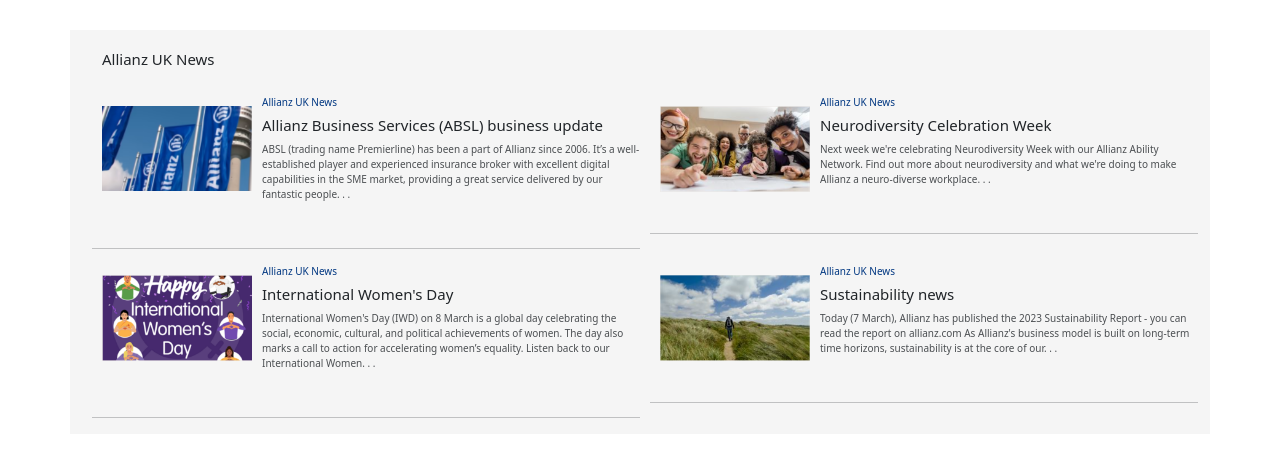
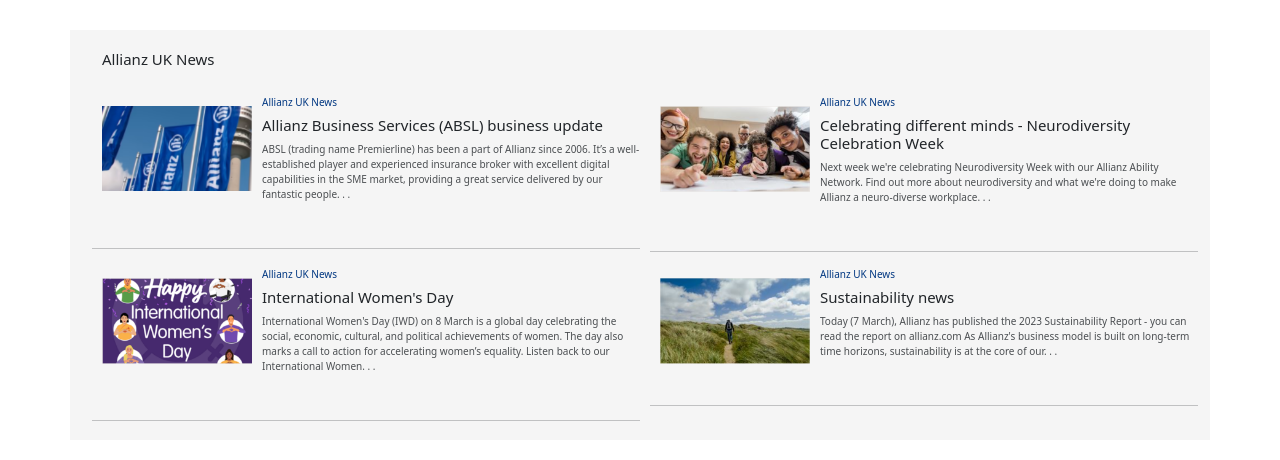
Before and after one commit to PurpleRazor/Accessible-Allianz-Personal, a plain HTML site: page index.html in a window 1280 px wide. Drawn offline with nearby package versions, Linux system fonts and the light colour scheme.

Commit message:
Update index.html

```diff
--- a/index.html
+++ b/index.html
@@ -41,7 +41,9 @@
           <div class="article">
             <img class="image" src="Images/Neurodiversity.png" alt="" />
             <h3>Allianz UK News</h3>
-            <h1>Neurodiversity Celebration Week</h1>
+            <h1>
+              Celebrating different minds - Neurodiversity Celebration Week
+            </h1>
             <p>
               Next week we're celebrating Neurodiversity Week with our Allianz
               Ability Network. Find out more about neurodiversity and what we're
```
